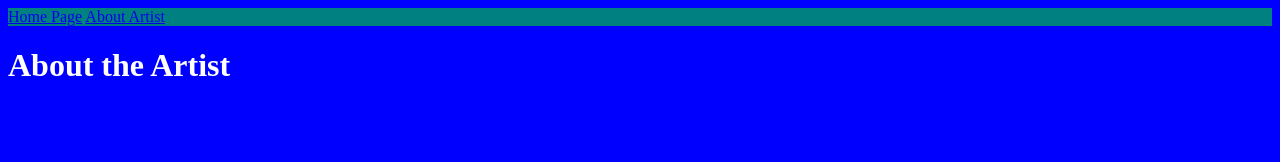
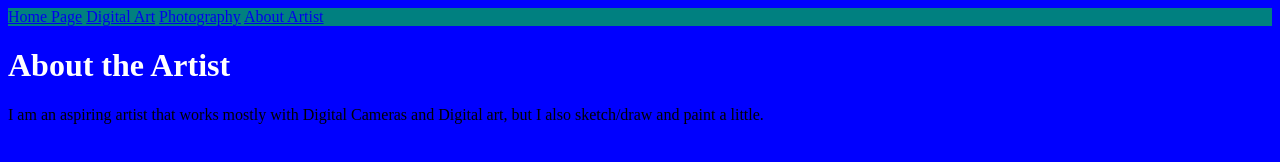
Before and after one commit to PatrickM-Student/Olympic_College_Patrick_McIntosh_-CIS_155_Winter_2021, a plain HTML site: page V1/about.html in a window 1280 px wide. Drawn offline with Linux system fonts and the light colour scheme.

Commit message:
Filling out the files

```diff
--- a/V1/about.html
+++ b/V1/about.html
@@ -5,16 +5,21 @@
 <!--
     Author: Patrick McIntosh
     Date: 28JAN2021
+    Assignment: V1 Project
+    File Purpose: To provide information about myself and my art.
 -->
     <meta charset="utf-8" />
     <meta name="keywords" content="art, photography, artist, graphic art, digital art" />
     <title>About the Artist</title>
     <link href="styles.css" rel="stylesheet" />
+
 </head>
 
 <body>
     <nav>
         <a href="index.html">Home Page</a>
+        <a href="#">Digital Art</a>
+        <a href="#">Photography</a>
         <a href="about.html">About Artist</a>
     </nav>
 
@@ -22,6 +27,9 @@
         <h1>About the Artist</h1>
     </header>
 
+    <p>
+        I am an aspiring artist that works mostly with Digital Cameras and Digital art, but I also sketch/draw and paint a little.
+    </p>
 
 </body>
 
```
Also changed, not shown: V1/index.html (+8 -0 lines), V1/styles.css (+5 -2 lines).
